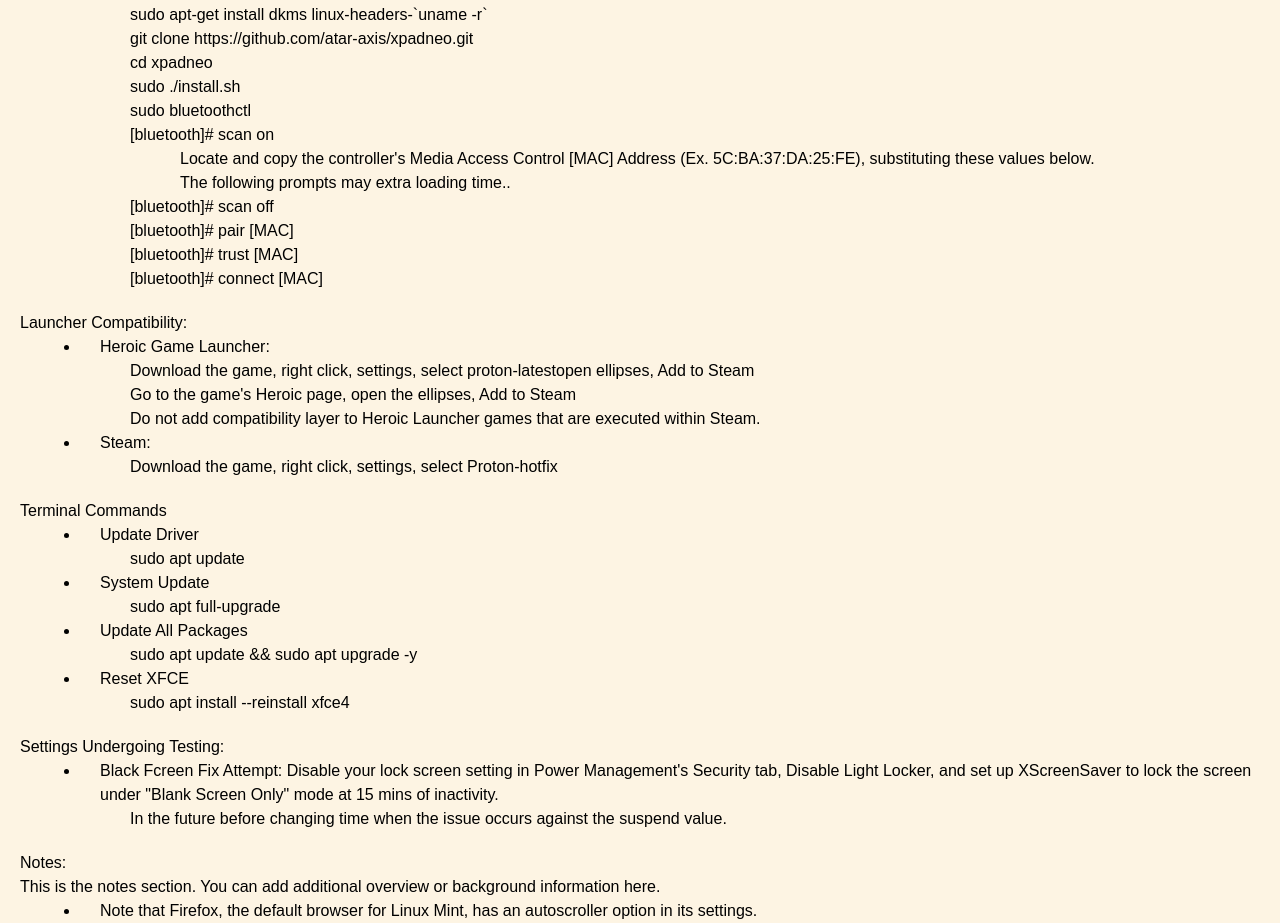
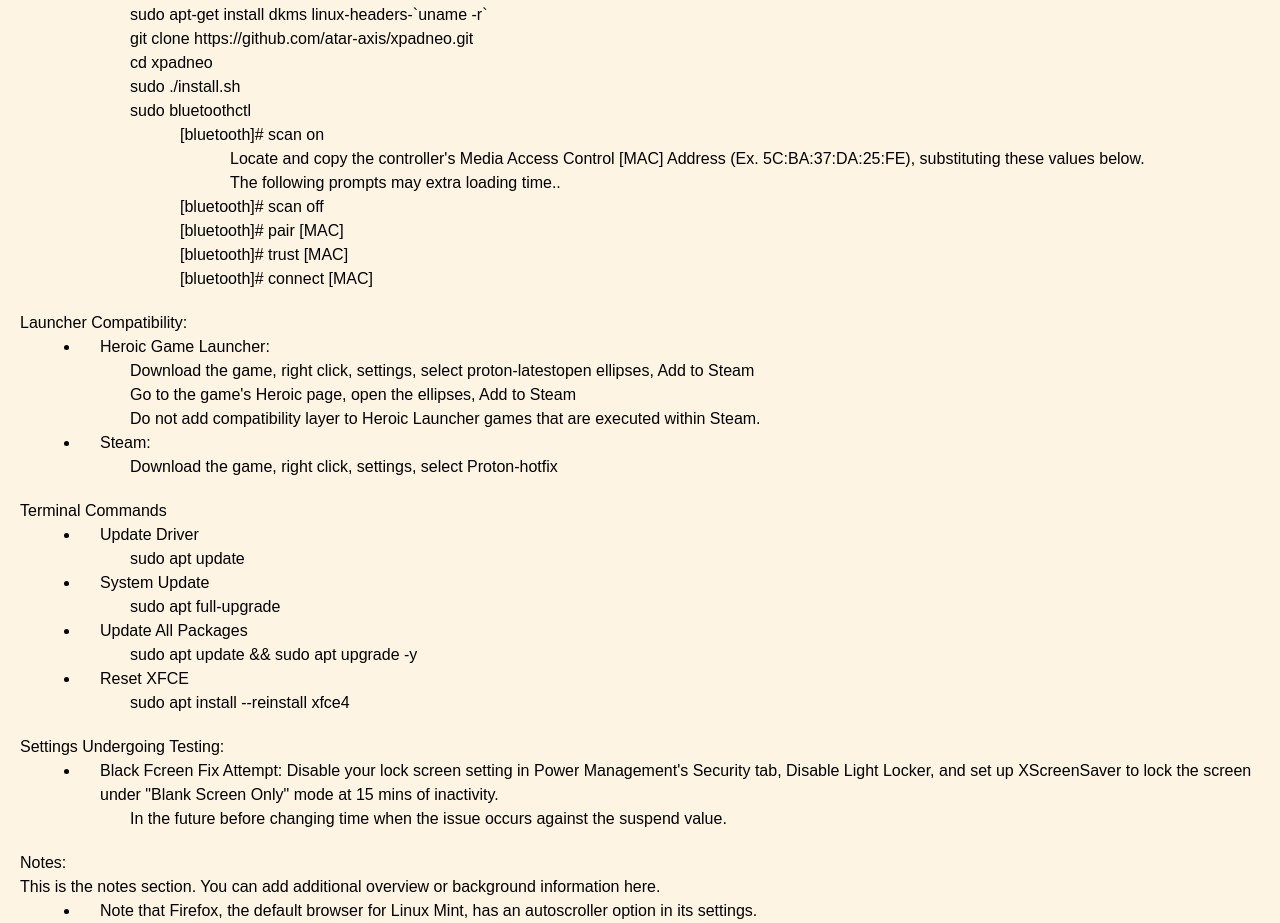
Before and after one commit to JN070694/linux, a plain HTML site: page index.html in a window 1280 px wide. Shown: the part 1727-2650 px from the top of the page. Drawn offline with Linux system fonts and the light colour scheme.

Commit message:
Update index.html

```diff
--- a/index.html
+++ b/index.html
@@ -167,13 +167,13 @@
             <li class="indent-1">cd xpadneo</li>
             <li class="indent-1">sudo ./install.sh</li>
             <li class="indent-1">sudo bluetoothctl</li>
-            <li class="indent-1">[bluetooth]# scan on</li>
-            <li class="indent-2">Locate and copy the controller's Media Access Control [MAC] Address (Ex. 5C:BA:37:DA:25:FE), substituting these values below.</li>
-            <li class="indent-2">The following prompts may extra loading time..</li>
-            <li class="indent-1">[bluetooth]# scan off</li>
-            <li class="indent-1">[bluetooth]# pair [MAC]</li>
-            <li class="indent-1">[bluetooth]# trust [MAC]</li>
-            <li class="indent-1">[bluetooth]# connect [MAC]</li>
+            <li class="indent-2">[bluetooth]# scan on</li>
+            <li class="indent-3">Locate and copy the controller's Media Access Control [MAC] Address (Ex. 5C:BA:37:DA:25:FE), substituting these values below.</li>
+            <li class="indent-3">The following prompts may extra loading time..</li>
+            <li class="indent-2">[bluetooth]# scan off</li>
+            <li class="indent-2">[bluetooth]# pair [MAC]</li>
+            <li class="indent-2">[bluetooth]# trust [MAC]</li>
+            <li class="indent-2">[bluetooth]# connect [MAC]</li>
         </ul>
     </div>
 
```
